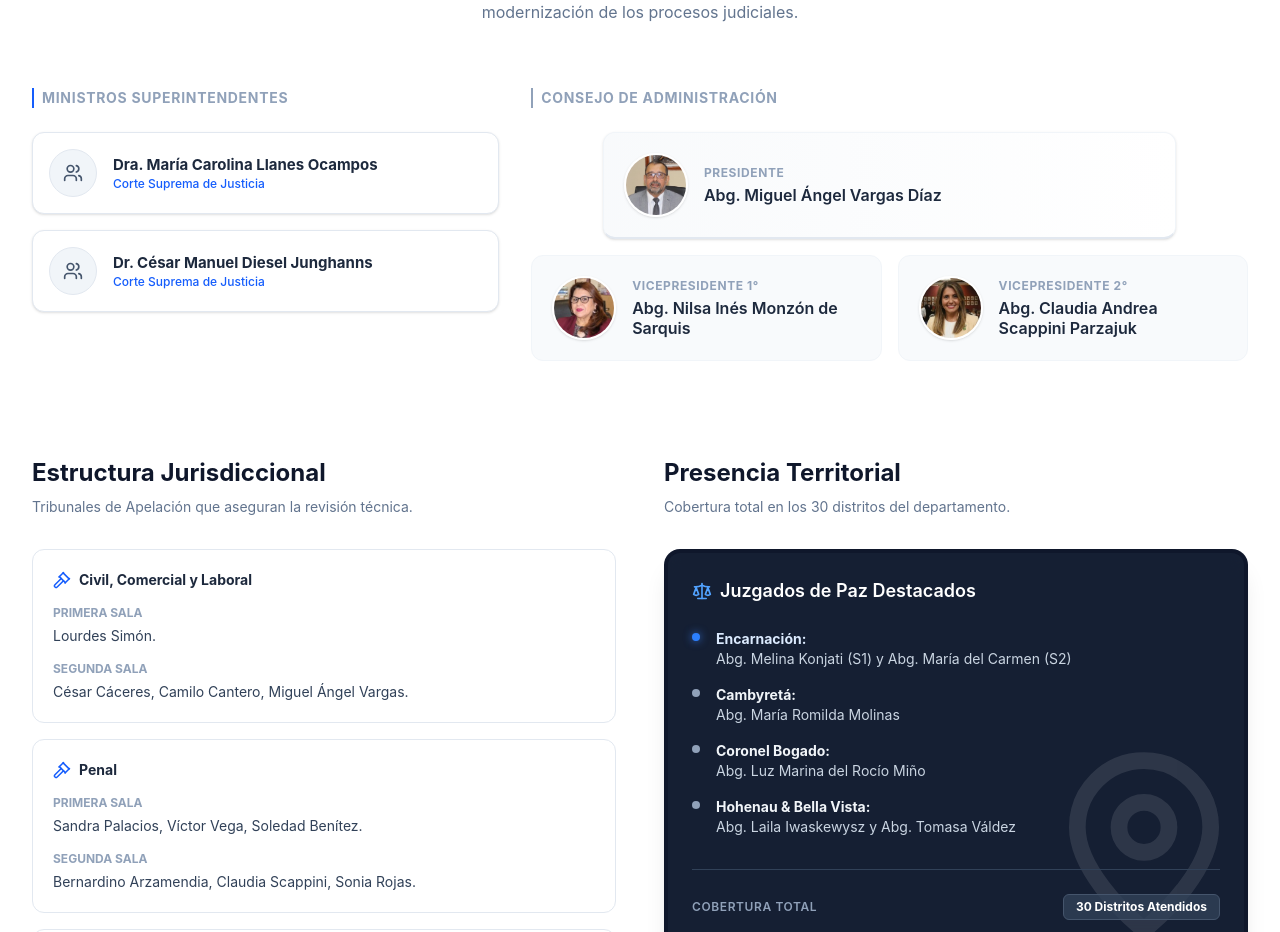
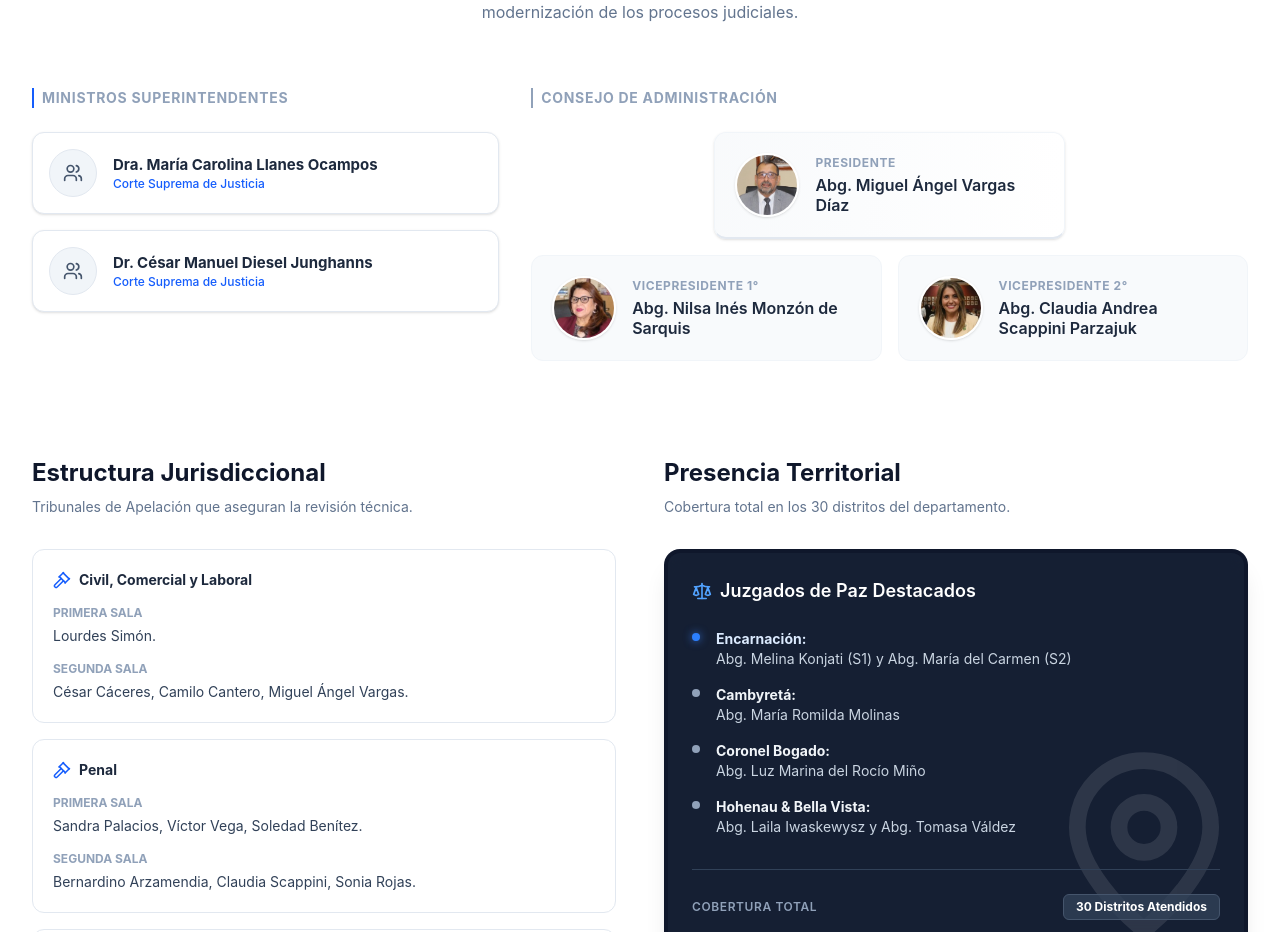
Before and after one commit to Guillermozar/Poder-Judicial, a React (Vite) app: page /institucional in a window 1280 px wide. Shown: the part 927-1859 px from the top of the page. Built offline with nearby package versions, Linux system fonts and the light colour scheme; no server answers.

Commit message:
Fix: arreglar alineación del triangulo en Institucional para que las tarjetas midan lo mismo

```diff
--- a/src/components/sections/Institutional.jsx
+++ b/src/components/sections/Institutional.jsx
@@ -134,13 +134,25 @@ const Institutional = () => {
             <div className="lg:col-span-3 space-y-4">
               <h3 className="text-sm font-bold text-slate-400 uppercase tracking-wider mb-6 pl-2 border-l-2 border-slate-400">{t('institutional.authorities_council')}</h3>
 
-              <div className="grid sm:grid-cols-2 gap-4">
+              <div className="flex flex-col items-center gap-4">
+                {/* Presidente */}
+                <div className="p-5 rounded-xl border border-slate-100 bg-gradient-to-r from-slate-50 to-white flex items-center gap-4 transition-colors shadow-sm border-b-2 border-b-slate-200 w-full sm:w-[calc(50%-0.5rem)]">
+                  <div className="w-16 h-16 rounded-full overflow-hidden shrink-0 border-2 border-white shadow-sm">
+                    <img src={vargasImg} alt="Abg. Miguel Ángel Vargas Díaz" className="w-full h-full object-cover" />
+                  </div>
+                  <div>
+                    <p className="text-xs font-bold uppercase tracking-wider text-slate-400 mb-1">{t('institutional.council_pres')}</p>
+                    <p className="font-semibold text-slate-800 leading-tight">Abg. Miguel Ángel Vargas Díaz</p>
+                  </div>
+                </div>
+
+                {/* Vicepresidentas */}
+                <div className="grid sm:grid-cols-2 gap-4 w-full">
                   {[
-                  { title: t('institutional.council_pres'), name: "Abg. Miguel Ángel Vargas Díaz", img: vargasImg },
                     { title: t('institutional.council_vp1'), name: "Abg. Nilsa Inés Monzón de Sarquis", img: monzonImg },
                     { title: t('institutional.council_vp2'), name: "Abg. Claudia Andrea Scappini Parzajuk", img: scappiniImg }
                   ].map((member, idx) => (
-                  <div key={idx} className={`p-5 rounded-xl border border-slate-100 bg-slate-50 flex items-center gap-4 transition-colors ${idx === 0 ? 'sm:col-span-2 sm:w-4/5 sm:mx-auto bg-gradient-to-r from-slate-50 to-white shadow-sm border-b-2 border-b-slate-200' : ''}`}>
+                    <div key={idx} className="p-5 rounded-xl border border-slate-100 bg-slate-50 flex items-center gap-4 transition-colors">
                       <div className="w-16 h-16 rounded-full overflow-hidden shrink-0 border-2 border-white shadow-sm">
                         <img src={member.img} alt={member.name} className="w-full h-full object-cover" />
                       </div>
@@ -150,6 +162,7 @@ const Institutional = () => {
                       </div>
                     </div>
                   ))}
+                </div>
               </div>
             </div>
           </div>
```
Lines whose indentation alone changed are shown as unchanged.
